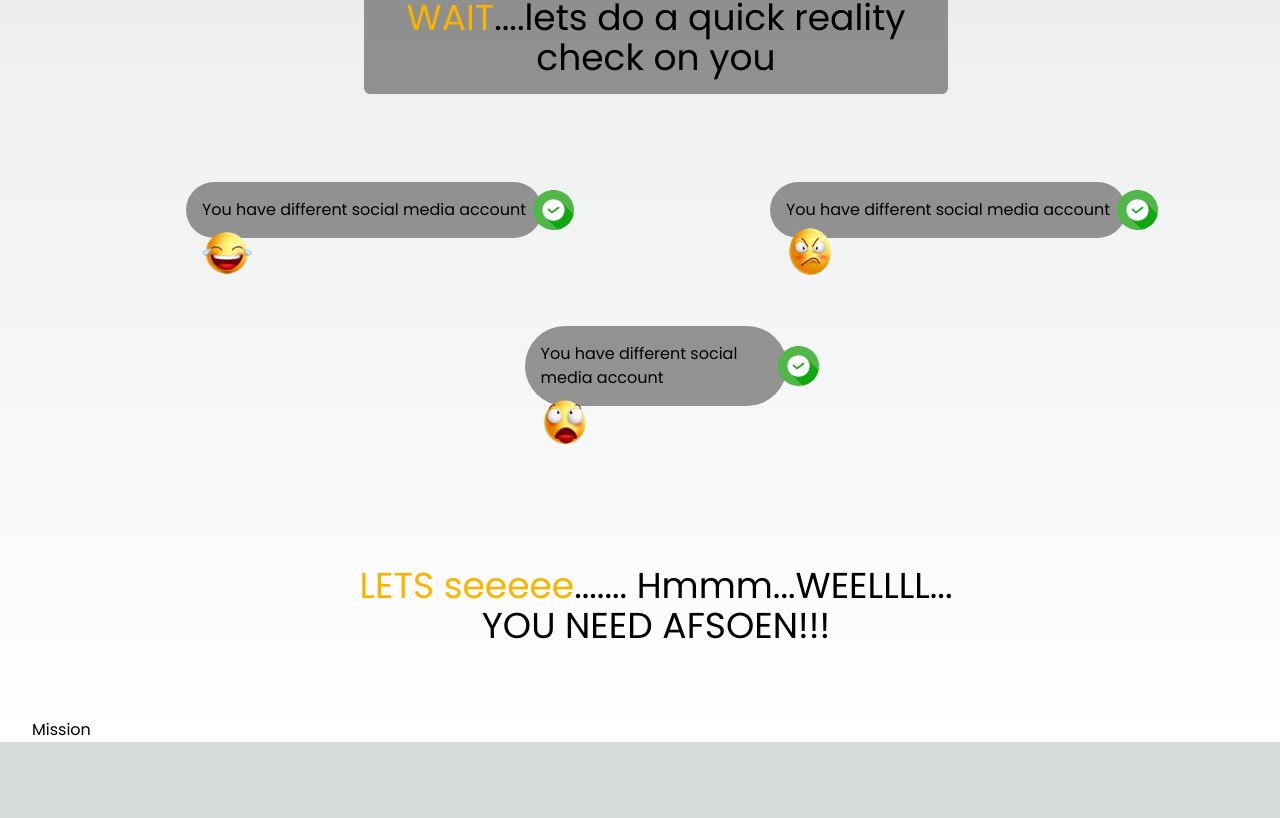
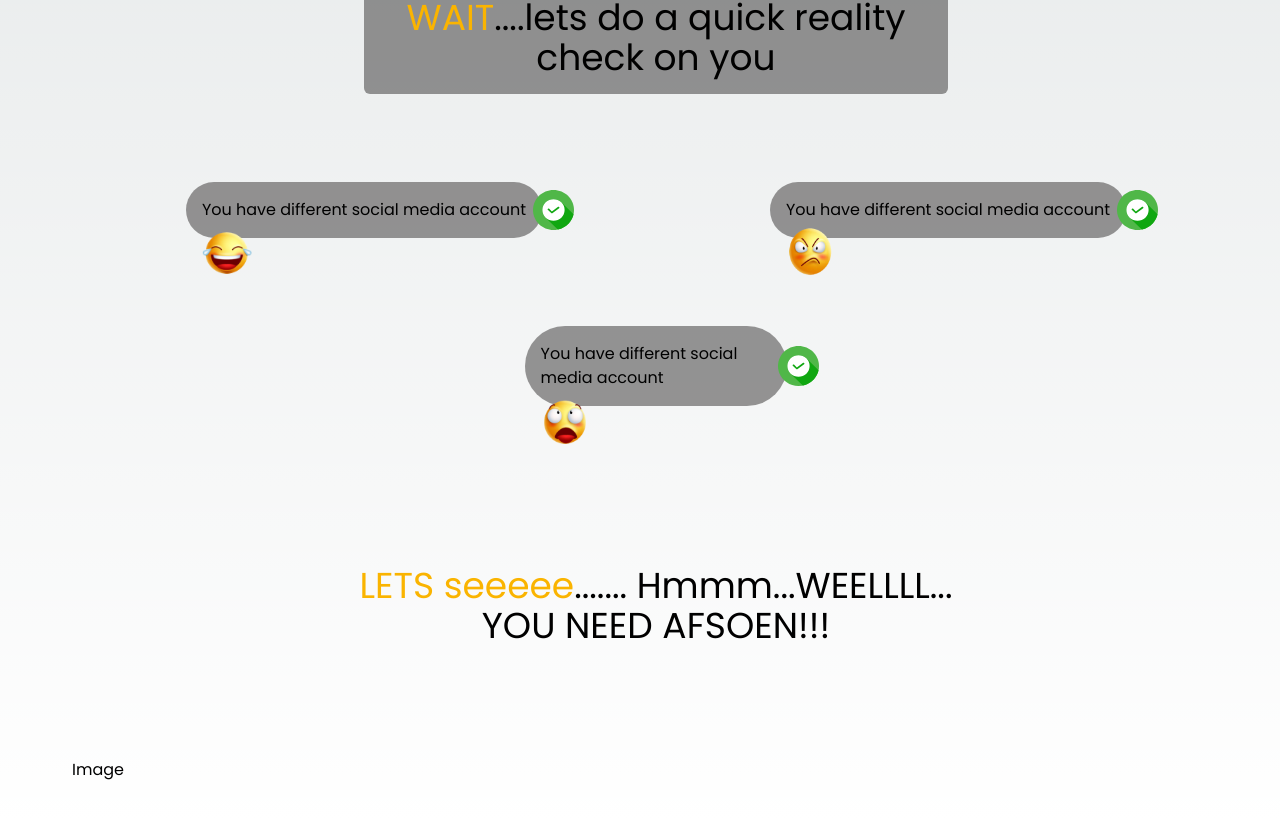
Before and after one commit to git-create-devben/afsoearn-waitlist, a Next.js app: page / in a window 1280 px wide. Shown: the part 897-1715 px from the top of the page. Before the commit the page ends 1639 px from the top, so only its background shows below. Built offline with nearby package versions, Linux system fonts and the light colour scheme.

Commit message:
setting up the mission page layout

```diff
--- a/src/app/mission.tsx
+++ b/src/app/mission.tsx
@@ -1,8 +1,20 @@
+
 export default function Mission(){
     return(
-        <div className="mission">
-            <h1>Mission</h1>
-        </div>
+        <main className="flex flex-col p-10">
+            <section>
+                Image
+            </section>
+            <section className="flex justify-between">
+                <div>
+
+                </div>
+                <div>
+
+                </div>
+            </section>
+
+        </main>
     )
 
 }
```
